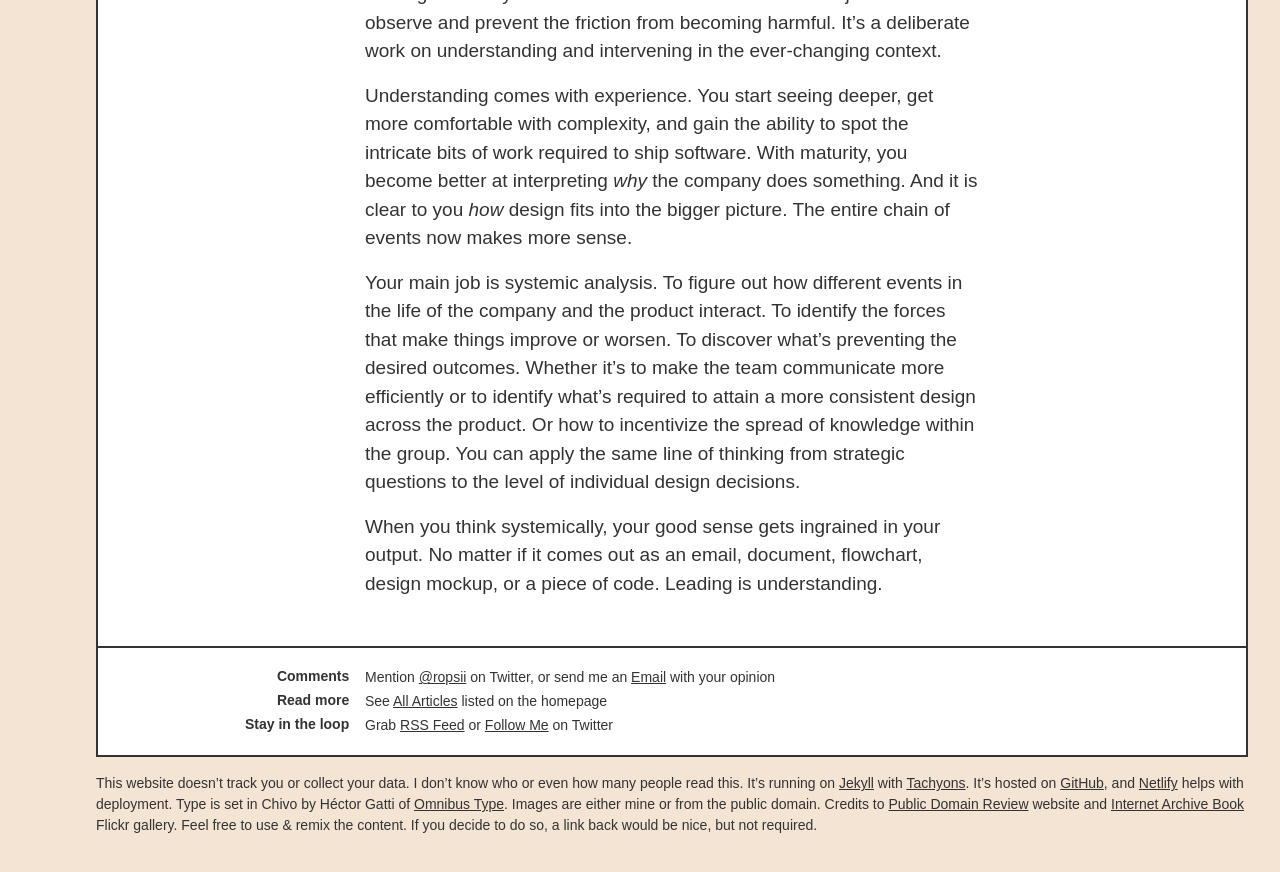
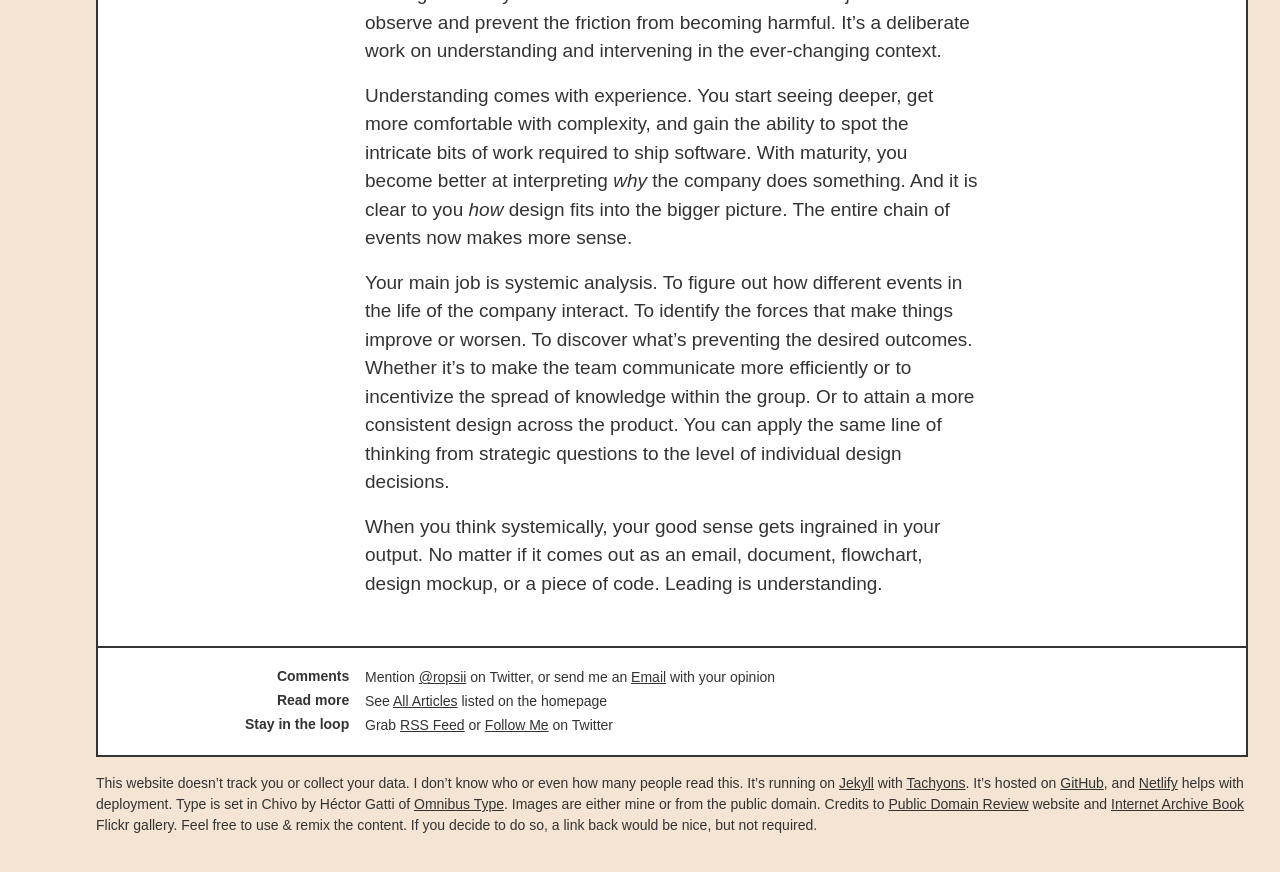
Before and after one commit to ropsii/ropsii.github.io, a Jekyll site: the page built from _posts/2021-04-02-design-leadership.markdown, in a window 1280 px wide and 900 px high, scrolled down 844 px. Shown: the top 872 px of the window. Built offline with Jekyll 4.4.1, drawn with Linux system fonts in a browser that asks for light colours; some web fonts are replaced.

Commit message:
update design leadership

```diff
--- a/_posts/2021-04-02-design-leadership.markdown
+++ b/_posts/2021-04-02-design-leadership.markdown
@@ -17,6 +17,6 @@ But regardless of the output of their work, the way they think is universal. A l
 
 Understanding comes with experience. You start seeing deeper, get more comfortable with complexity, and gain the ability to spot the intricate bits of work required to ship software. With maturity, you become better at interpreting _why_ the company does something. And it is clear to you _how_ design fits into the bigger picture. The entire chain of events now makes more sense.
 
-Your main job is systemic analysis. To figure out how different events in the life of the company and the product interact. To identify the forces that make things improve or worsen. To discover what’s preventing the desired outcomes. Whether it’s to make the team communicate more efficiently or to identify what’s required to attain a more consistent design across the product. Or how to incentivize the spread of knowledge within the group. You can apply the same line of thinking from strategic questions to the level of individual design decisions.
+Your main job is systemic analysis. To figure out how different events in the life of the company interact. To identify the forces that make things improve or worsen. To discover what’s preventing the desired outcomes. Whether it’s to make the team communicate more efficiently or to incentivize the spread of knowledge within the group. Or to attain a more consistent design across the product. You can apply the same line of thinking from strategic questions to the level of individual design decisions.
 
 When you think systemically, your good sense gets ingrained in your output. No matter if it comes out as an email, document, flowchart, design mockup, or a piece of code. Leading is understanding.
```
